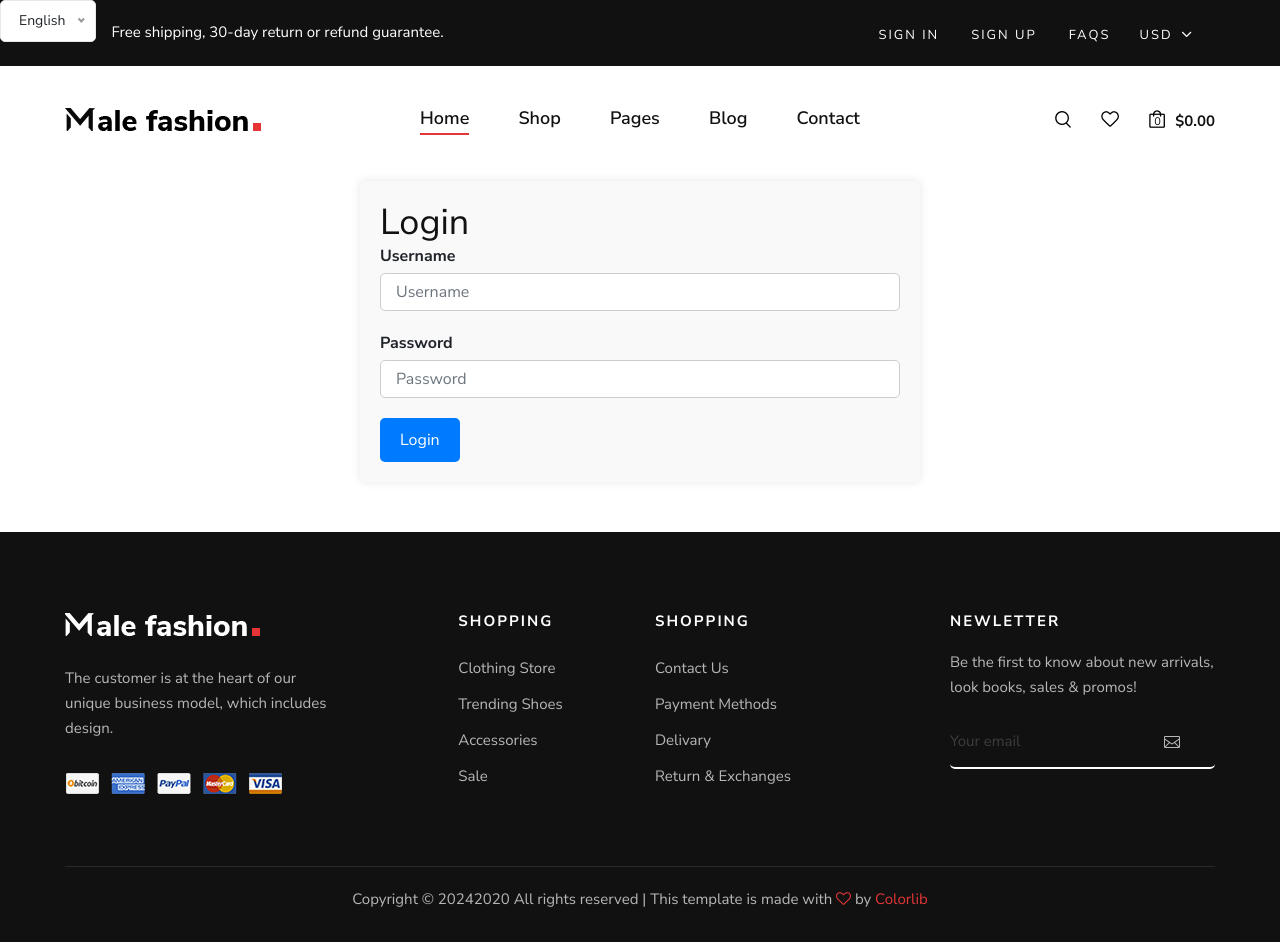
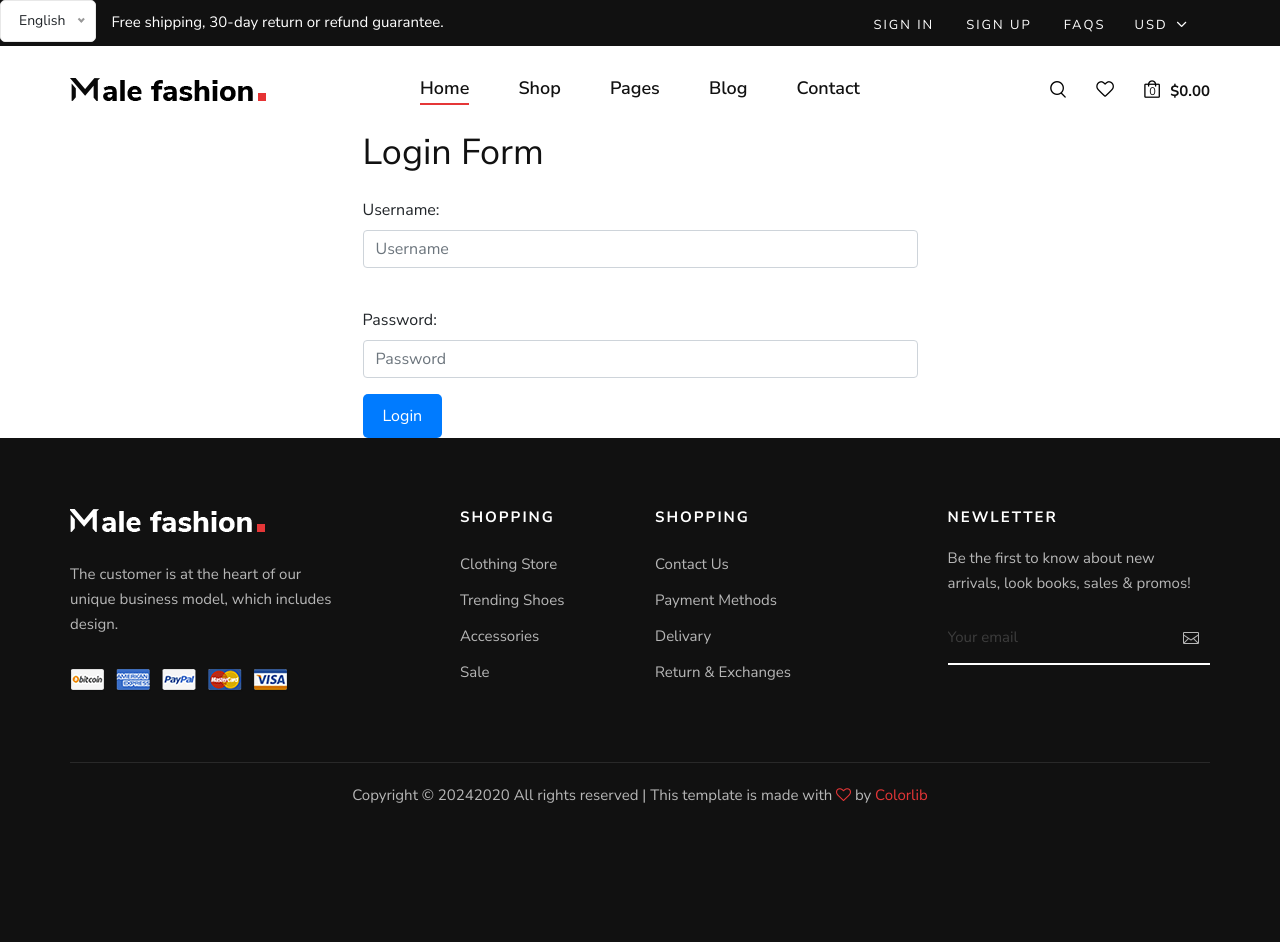
Before and after one commit to sadiqmustafayev/clother_shop-website, a Django app: page /en/user/login/ in a window 1280 px wide. After the commit the page ends 803 px from the top, so only its background shows below. Run offline with Django 5.2, Linux system fonts and the light colour scheme; data comes from the database, SQL or seed files in the repository; both versions use the stored data as it was after the commit; some libraries are stand-ins or nearby versions.

Commit message:
MaleFashion

```diff
--- a/core/templates/partials/header.html
+++ b/core/templates/partials/header.html
@@ -1,9 +1,8 @@
-
 {% load static %}
 {% load i18n %}
 
- <!-- Page Preloder -->
- <div id="preloder">
+<!-- Page Preloder -->
+<div id="preloder">
     <div class="loader"></div>
 </div>
 
@@ -12,11 +11,11 @@
 <div class="offcanvas-menu-wrapper">
     <div class="offcanvas__option">
         <div class="offcanvas__links">
-            <a href="#">Sign in</a>
-            <a href="#">FAQs</a>
+            <a href="{% url 'login' %}">{% trans 'Sign in' %}</a>
+            <a href="{% url 'faq' %}">{% trans 'FAQs' %}</a>
         </div>
         <div class="offcanvas__top__hover">
-            <span>Usd <i class="arrow_carrot-down"></i></span>
+            <span>USD <i class="arrow_carrot-down"></i></span>
             <ul>
                 <li>USD</li>
                 <li>EUR</li>
@@ -63,15 +62,29 @@
                         <p>Free shipping, 30-day return or refund guarantee.</p>
                     </div>
                 </div>
-                <div class="col-lg-6 col-md-5">
+                <div class="col-lg-6 col-md-7">
                     <div class="header__top__right">
                         <div class="header__top__links">
-                            <a href="{% url 'login' %}">Sign In</a>
-                            <a href="{% url 'register' %}">Sign Up</a>
-                            <a href="{% url 'faq' %}">FAQs</a>
+                            {% if user.is_authenticated %}
+                                <li class="nav-item menu-dropdown black-text">
+                                    <a class="nav-link">{% trans 'Account' %}</a>
+                                    <ul class="sub-menu">
+                                        <form method="POST" action="{% url 'logout' %}">
+                                            {% csrf_token %}
+                                            <button type="submit" class="nav-link btn btn-link text-black ">{% trans 'Logout' %}</button>
+                                        </form>
+                                        <li><a class="nav-link" href="{% url 'profile_edit' %}" style="color:black;">{% trans 'Profile' %}</a></li>
+                                    </ul>
+                                </li>
+                            {% else %}
+                                <a href="{% url 'login' %}">{% trans 'Sign In' %}</a>
+                                <a href="{% url 'register' %}">{% trans 'Sign Up' %}</a>
+                            {% endif %}
+                            <a href="{% url 'faq' %}">{% trans 'FAQs' %}</a>
                         </div>
+
                         <div class="header__top__hover">
-                            <span>Usd <i class="arrow_carrot-down"></i></span>
+                            <span>USD <i class="arrow_carrot-down"></i></span>
                             <ul>
                                 <li>USD</li>
                                 <li>EUR</li>
--- a/user/admin.py
+++ b/user/admin.py
@@ -12,7 +12,7 @@ class MyUserAdmin(UserAdmin):
         'date_joined',
     )
     list_filter = (
-        'city',  # 'location' yerine 'city' kullanıldı
+        'city',
         'date_of_birth',
         'is_staff',
         'is_active',
--- a/user/templates/delete_account.html
+++ b/user/templates/delete_account.html
@@ -1,4 +1,4 @@
-{% extends 'index.html' %}
+{% extends 'base.html' %}
 {% load i18n %}
 {% block content %}
 <div class="container mt-5">
--- a/user/templates/login.html
+++ b/user/templates/login.html
@@ -2,92 +2,29 @@
 {% load static %}
 {% load i18n %}
 {{ form.field_name }}
+
+
+
+{% block title %} Registration Form {% endblock %}
 {% block content %}
-
-<style>
-    /* styles.css */
-/* Container */
-.container {
-    margin: 0 auto;
-    padding: 10px;
-}
-
-/* Registration Form */
-.registration-form {
-    background-color: #f9f9f9;
-    padding: 20px;
-    border-radius: 5px;
-    box-shadow: 0 0 10px rgba(0, 0, 0, 0.1);
-}
-
-/* Form Group */
-.form-group {
-    margin-bottom: 20px;
-}
-
-/* Labels */
-label {
-    display: block;
-    margin-bottom: 5px;
-    font-weight: bold;
-}
-
-/* Inputs and Select */
-input[type="text"],
-input[type="email"],
-input[type="password"],
-select {
-    width: 100%;
-    padding: 15px;
-    border: 1px solid #ccc;
-    border-radius: 5px;
-    transition: border-color 0.3s ease-in-out;
-}
-
-input[type="text"]:focus,
-input[type="email"]:focus,
-input[type="password"]:focus,
-select:focus {
-    outline: none;
-    border-color: #007bff;
-}
-
-/* Button */
-button {
-    padding: 15px 30px;
-    background-color: #007bff;
-    color: #fff;
-    border: none;
-    border-radius: 5px;
-    cursor: pointer;
-    transition: background-color 0.3s ease-in-out;
-}
-
-button:hover {
-    background-color: #0056b3;
-}
-
-</style>
-
 
 <div class="container">
     <div class="row">
         <div class="col-md-6 offset-md-3">
         <div class="registration-form" style="margin-bottom: 40px;">
-            <h2>Login</h2>
-            <form method="post" enctype="multipart/form-data">
+            <form method="post" enctype="multipart/form-data" class="registration-form">
                 {% csrf_token %}
-
-                <div class="form-group">
-                    <label for="username">Username</label>
-                    {{ form.username }}
+                {{ error }}
+                <h2 class="form-title"> Login Form </h2><br>
+                <div class="form-fields">
+                   {% for field in form %}
                 </div>
 
                 <div class="form-group">
-                    <label for="password1">Password</label>
-                    {{ form.password }}
+                    {{ field.label_tag }}
+                    {{ field }}
                 </div>
-
+               {% endfor %}
                 <button type="submit" style="padding: 10px 20px; background-color: #007bff; color: #fff; border: none; border-radius: 5px; cursor: pointer;">Login</button>
 
             </form>
@@ -96,7 +33,5 @@ button:hover {
 </div>
 </div>
 
-
-
-
 {% endblock %}
+<!-- <a class="btn btn-primary social-button" href="{% url 'social:begin' 'google-oauth2' %}" style="margin-bottom: 10px; display: block;">Login with Google</a> -->
--- a/user/templates/profile_edit.html
+++ b/user/templates/profile_edit.html
@@ -1,4 +1,4 @@
-{% extends 'index.html' %}
+{% extends 'base.html' %}
 {% load i18n %}
 {% block content %}
 <div class="row">
--- a/user/views.py
+++ b/user/views.py
@@ -39,22 +39,27 @@ def register(request):
 
 
 def login_view(request):
-  context = {'setting': Setting.objects.first(), 'title': "Login"}
+    context = {'setting': Setting.objects.first(), 'title': "Login"}
 
-  if request.method == 'POST':
-    form = LoginForm(request=request, data=request.POST)
-    if form.is_valid():
-      username = form.cleaned_data.get('username')
-      password = form.cleaned_data.get('password')
-      user = authenticate(username=username, password=password)
-      if user is not None:
-        login(request, user)
-        return redirect('home')
-  else:
-    form = LoginForm()
+    if request.method == 'POST':
+        form = LoginForm(request=request, data=request.POST)
+        if form.is_valid():
+            username = form.cleaned_data.get('username')
+            password = form.cleaned_data.get('password')
+            if username and password:
+                user = authenticate(username=username, password=password)
+                if user is not None:
+                    login(request, user)
+                    return redirect('home')
+                else:
+                    context['error'] = 'Username or Password is incorrect'
+            else:
+                context['error'] = 'Please enter both username and password'
+    else:
+        form = LoginForm()
 
-  context['form'] = form
-  return render(request, 'login.html', context)
+    context['form'] = form
+    return render(request, 'login.html', context)
 
 
 
```
Also changed, not shown: core/templates/index.html (+8 -8 lines), malefashion/settings.py (+9 -9 lines), db.sqlite3.
